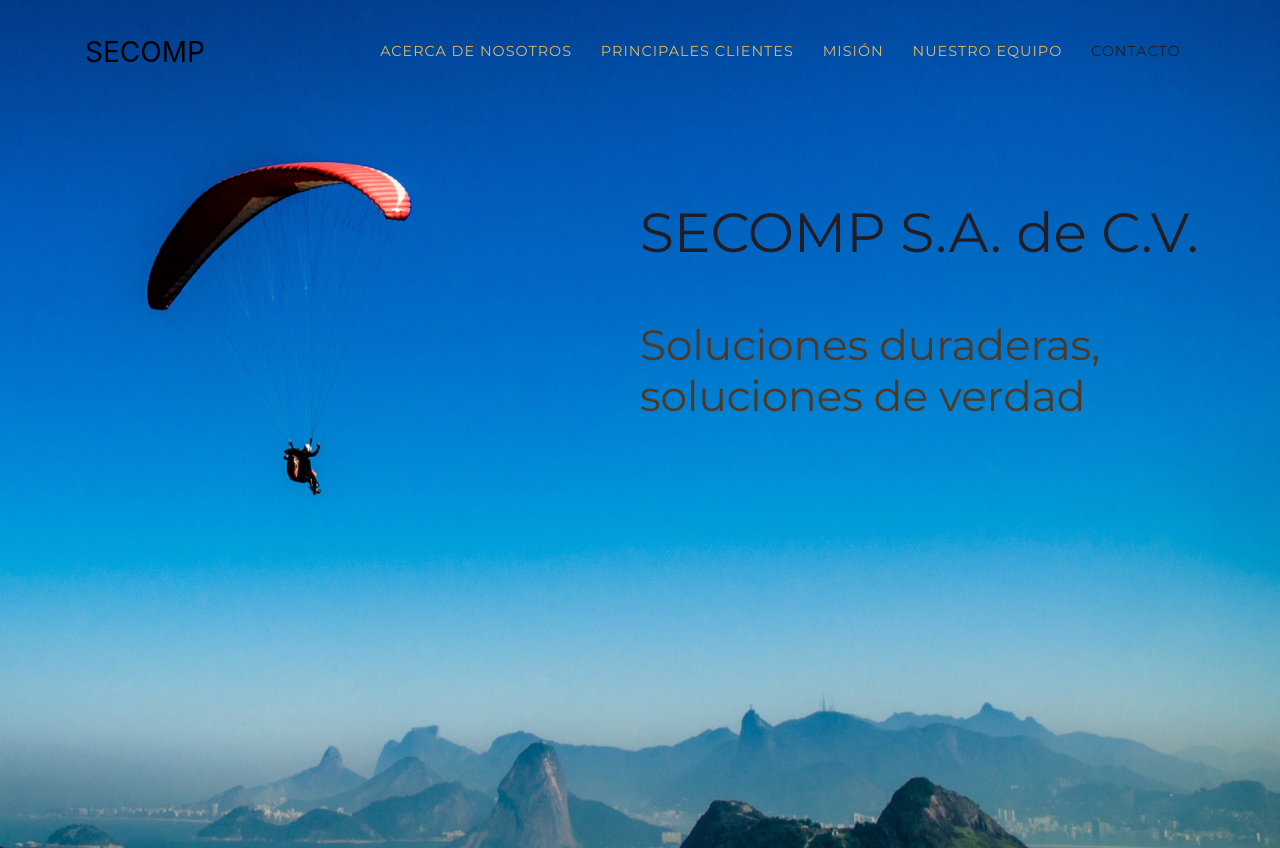
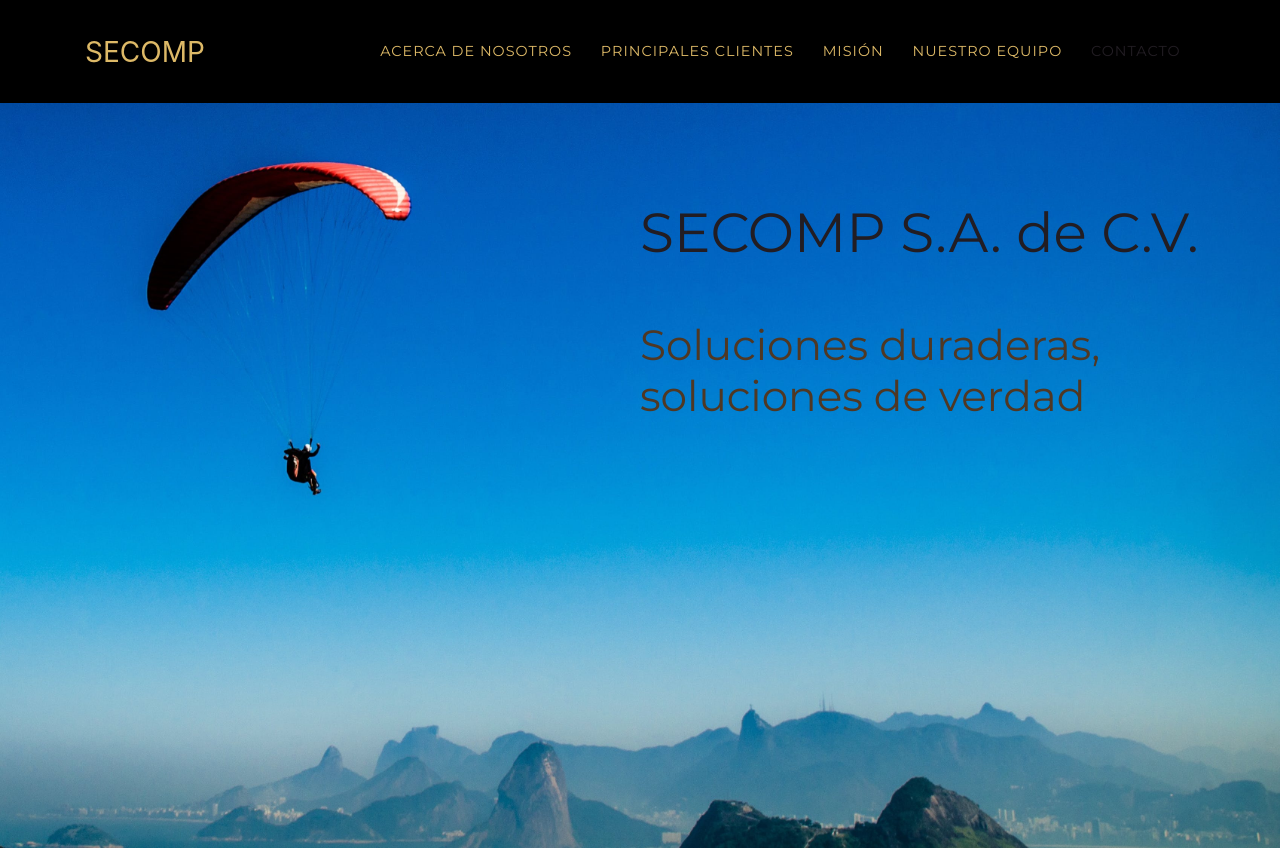
Before and after one commit to CortesEmilio/SECOMP, a website with bundled scripts: page index.html in a window 1280 px wide. Shown: the top 848 px of the page. Built offline with nearby package versions, Linux system fonts and the light colour scheme; files whose address does not match are found by name; a web font is replaced by a local one.

Commit message:
Update agency.css

```diff
--- a/css/agency.css
+++ b/css/agency.css
@@ -161,14 +161,14 @@ header #ImagenPrincipal {
   padding: 13px;
   text-transform: uppercase;
   border: 0;
-  background-color: transparent;
+  background-color: black;
   color: #DDB967;
 
   font-family: 'Montserrat', -apple-system, BlinkMacSystemFont, 'Segoe UI', Roboto, 'Helvetica Neue', Arial, sans-serif, 'Apple Color Emoji', 'Segoe UI Emoji', 'Segoe UI Symbol', 'Noto Color Emoji';
 }
 
 #mainNav .navbar-brand {
-  background-color: transparent;
+  background-color: black;
   color: #DDB967;
   font-family: 'Monsterrat', -apple-system, BlinkMacSystemFont, 'Segoe UI', Roboto, 'Helvetica Neue', Arial, sans-serif, 'Apple Color Emoji', 'Segoe UI Emoji', 'Segoe UI Symbol', 'Noto Color Emoji';
 }
@@ -176,7 +176,7 @@ header #ImagenPrincipal {
 
 
 #mainNav .navbar-nav .nav-item .nav-link {
-  background-color: transparent;
+  background-color: black;
   font-size: 90%;
   font-weight: 400;
   padding: 0.75em 0;
@@ -189,6 +189,8 @@ header #ImagenPrincipal {
   color: #221D23;
 }
 
+
+/* CAMBIOS VISTOS EN NAVEGADOR  */
 @media (min-width: 992px) {
 
     #Subtexto_Overlay{
@@ -204,13 +206,13 @@ header #ImagenPrincipal {
     -webkit-transition: padding-top 0.3s, padding-bottom 0.3s;
     transition: padding-top 0.3s, padding-bottom 0.3s;
     border: none;
-    background-color: transparent;
+    background-color: black;
   }
   #mainNav .navbar-brand {
     font-size: 1.75em;
     -webkit-transition: all 0.3s;
     transition: all 0.3s;
-    color: black;
+    color: #DDB967;
 
   }
   #mainNav .navbar-nav .nav-item .nav-link {
@@ -234,6 +236,7 @@ header #ImagenPrincipal {
 
 }
 
+/* CAMBIOS VISTOS DESDE CELULAR */
 @media screen and (max-width: 600px) {
   .overlay h1 {
     position: absolute;
@@ -243,13 +246,13 @@ header #ImagenPrincipal {
 
   }
 
-
-
-
 #Subtexto_Overlay{
   visibility: hidden;
 }
 
+#mainNav{
+  background-color: black;
+}
 
   #mainNav .navbar-nav .nav-item .nav-link {
     padding: 1.1em 1em !important;
@@ -340,12 +343,17 @@ header #ImagenPrincipal {
 #portfolio * {
   z-index: 2;
 }
-
+/*CAMBIOS VISTOS DESDE UNA TABLETA*/
 @media (min-width: 767px) {
   #portfolio .portfolio-item {
     margin: 0 0 30px;
   }
 }
+
+#mainNav{
+  background-color: black;
+}
+
 
 .portfolio-modal .modal-dialog {
   margin: 1rem;
```
